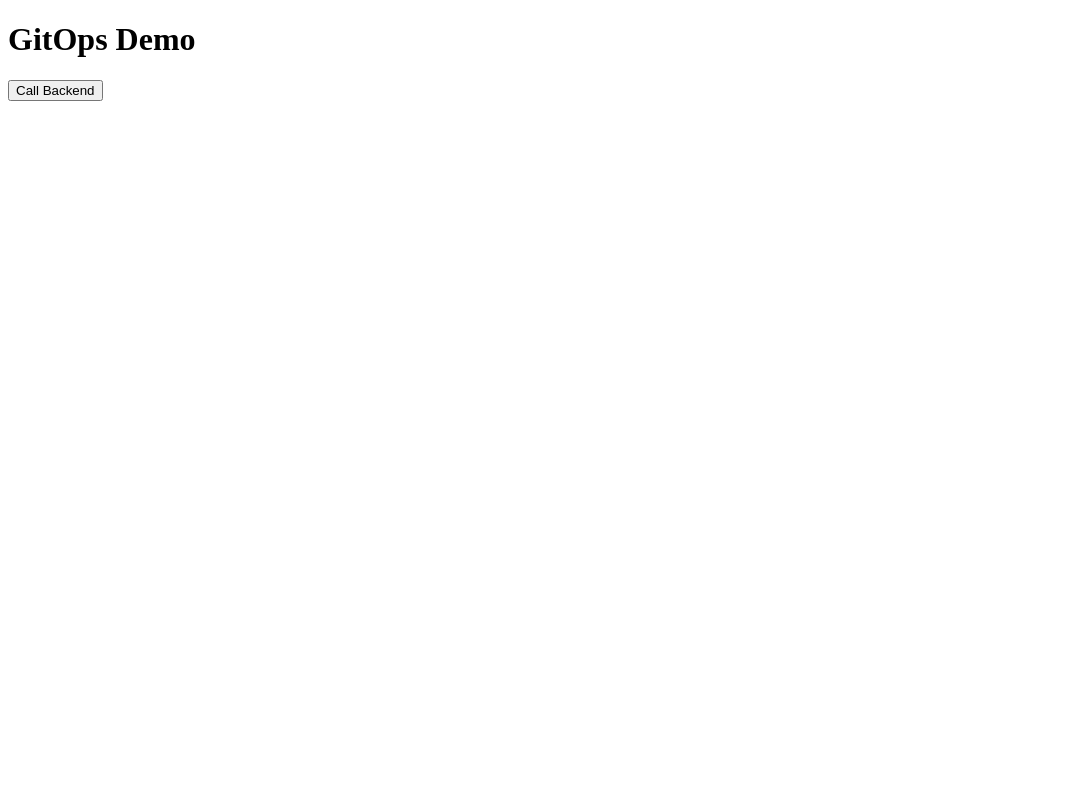
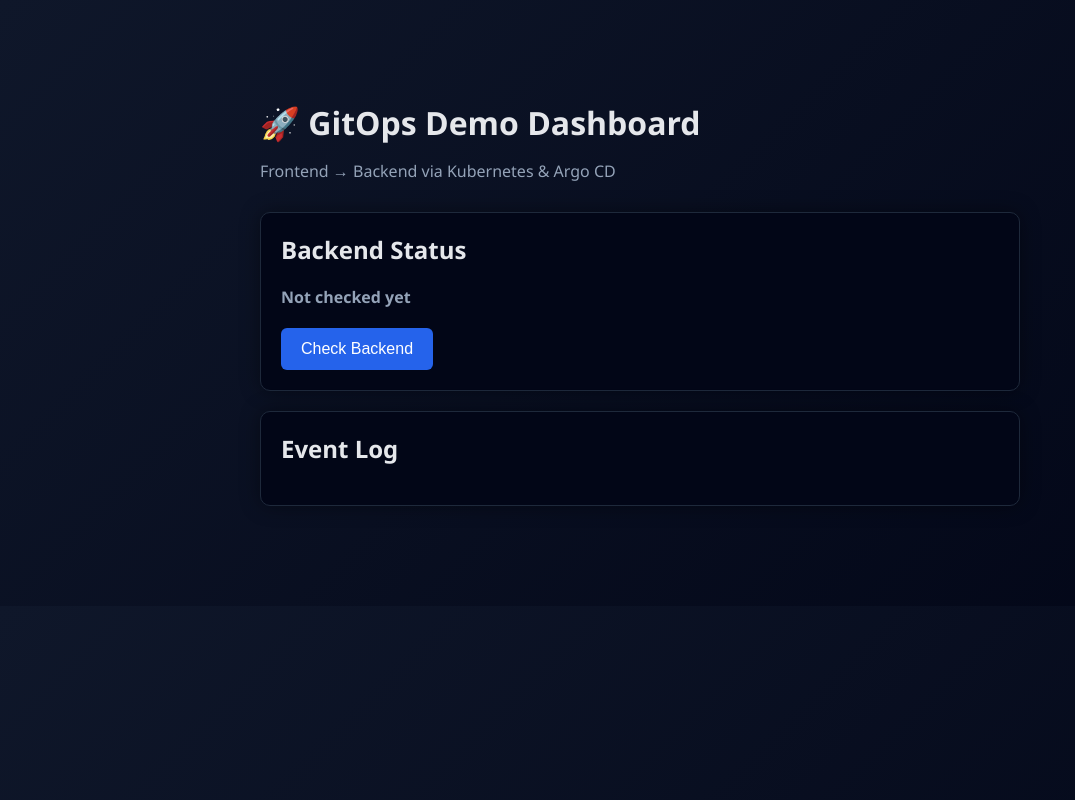
Before and after one commit to tehilaNi/gitops-webapp, a plain HTML site: page app/frontend/index.html in a window 1280 px wide. Shown: the whole page, without its empty margins (0-1075 px from the left). Drawn offline with Linux system fonts and the light colour scheme.

Commit message:
new v3 + style

```diff
--- a/app/frontend/app.js
+++ b/app/frontend/app.js
@@ -1,7 +1,31 @@
+const BACKEND_URL = "http://192.168.49.2:32694/api/hello";
+
+function logEvent(message) {
+  const log = document.getElementById("log");
+  const item = document.createElement("li");
+  item.innerText = `${new Date().toLocaleTimeString()} - ${message}`;
+  log.prepend(item);
+}
+
+function setStatus(text, state) {
+  const status = document.getElementById("status");
+  status.innerText = text;
+  status.className = `status ${state}`;
+}
+
 function callBackend() {
-  fetch("http://backend-service:5000/api/hello")
+  setStatus("Checking backend...", "idle");
+  logEvent("Sending request to backend");
+
+  fetch(BACKEND_URL)
     .then(res => res.json())
     .then(data => {
-      document.getElementById("result").innerText = data.message;
+      setStatus("Backend is UP ✅", "ok");
+      logEvent(`Response: ${data.message}`);
+    })
+    .catch(err => {
+      setStatus("Backend ERROR ❌", "error");
+      logEvent("Backend request failed");
+      console.error(err);
     });
 }
--- a/app/frontend/index.html
+++ b/app/frontend/index.html
@@ -1,13 +1,30 @@
 <!DOCTYPE html>
-<html>
+<html lang="en">
 <head>
-  <title>GitOps Web App</title>
-  <link rel="stylesheet" href="style.css">
+  <meta charset="UTF-8" />
+  <title>GitOps Web Dashboard</title>
+  <link rel="stylesheet" href="style.css" />
 </head>
 <body>
-  <h1>GitOps Demo</h1>
-  <button onclick="callBackend()">Call Backend</button>
-  <p id="result"></p>
+  <div class="app">
+    <h1>🚀 GitOps Demo Dashboard</h1>
+    <p class="subtitle">
+      Frontend → Backend via Kubernetes & Argo CD
+    </p>
+
+    <div class="card">
+      <h2>Backend Status</h2>
+      <p id="status" class="status idle">Not checked yet</p>
+
+      <button onclick="callBackend()">Check Backend</button>
+    </div>
+
+    <div class="card log">
+      <h2>Event Log</h2>
+      <ul id="log"></ul>
+    </div>
+  </div>
+
   <script src="app.js"></script>
 </body>
 </html>
--- a/app/frontend/style.css
+++ b/app/frontend/style.css
@@ -0,0 +1,82 @@
+* {
+  box-sizing: border-box;
+}
+
+body {
+  margin: 0;
+  font-family: "Segoe UI", Arial, sans-serif;
+  background: linear-gradient(135deg, #0f172a, #020617);
+  color: #e5e7eb;
+}
+
+.app {
+  max-width: 800px;
+  margin: 60px auto;
+  padding: 20px;
+}
+
+h1 {
+  margin-bottom: 5px;
+}
+
+.subtitle {
+  color: #94a3b8;
+  margin-bottom: 30px;
+}
+
+.card {
+  background: #020617;
+  border: 1px solid #1e293b;
+  border-radius: 10px;
+  padding: 20px;
+  margin-bottom: 20px;
+  box-shadow: 0 0 20px rgba(0,0,0,0.4);
+}
+
+.card h2 {
+  margin-top: 0;
+}
+
+button {
+  background: #2563eb;
+  color: white;
+  border: none;
+  padding: 12px 20px;
+  font-size: 16px;
+  border-radius: 6px;
+  cursor: pointer;
+  margin-top: 10px;
+}
+
+button:hover {
+  background: #1d4ed8;
+}
+
+.status {
+  font-weight: bold;
+  margin: 10px 0;
+}
+
+.status.idle {
+  color: #94a3b8;
+}
+
+.status.ok {
+  color: #22c55e;
+}
+
+.status.error {
+  color: #ef4444;
+}
+
+.log ul {
+  list-style: none;
+  padding-left: 0;
+}
+
+#log li {
+  font-size: 14px;
+  padding: 6px 0;
+  border-bottom: 1px solid #1e293b;
+  color: #cbd5f5;
+}
```
Also changed, not shown: 1 other file.
